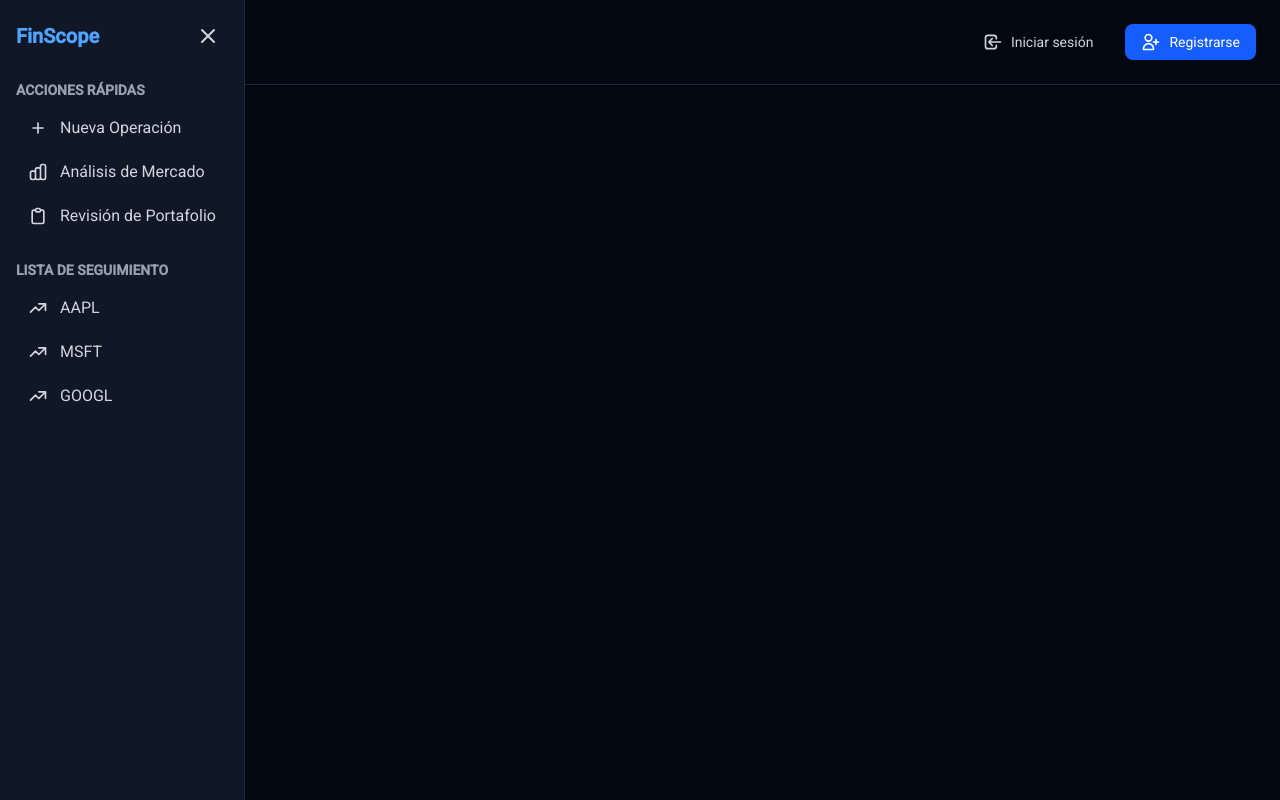
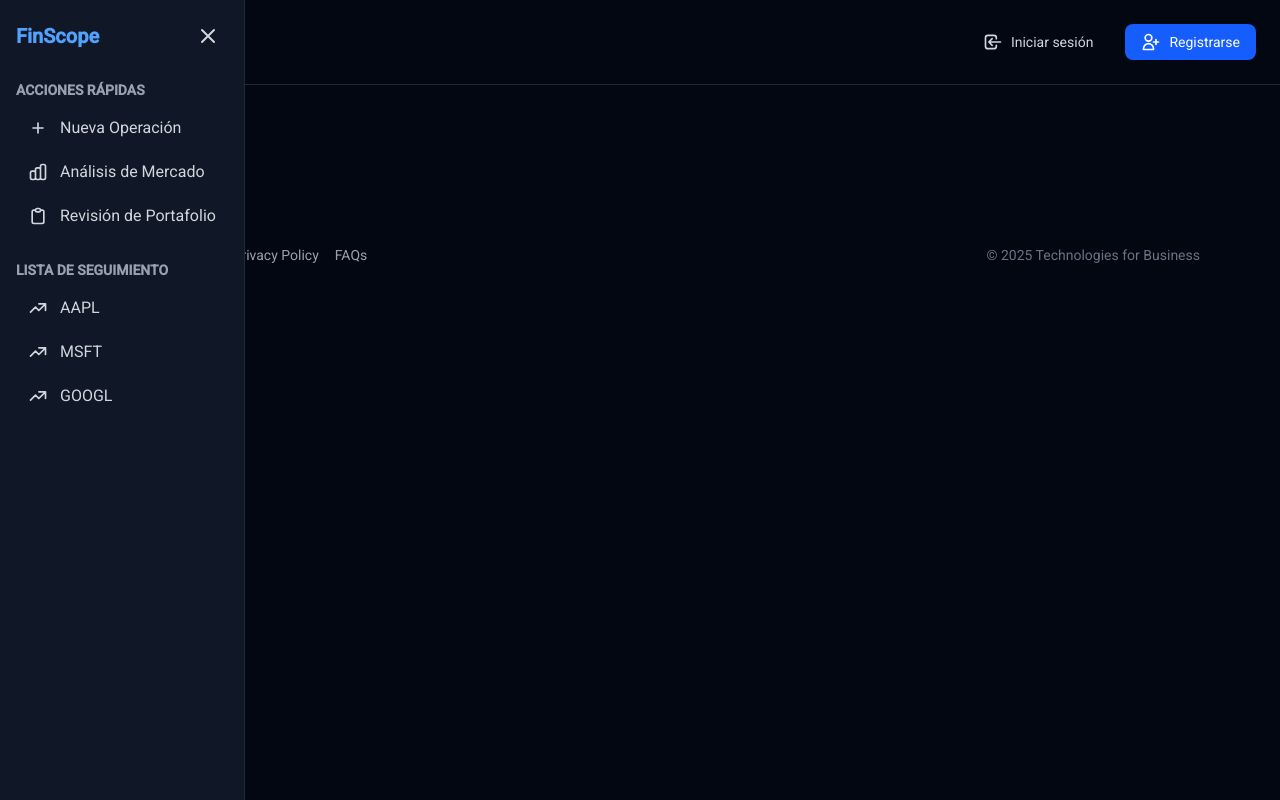
Before and after one commit to TobiasMoreno/fin-scope-front, an Angular app: page / in a window 1280 px wide. Built offline with nearby package versions, Linux system fonts and the light colour scheme.

Commit message:
FEAT: implements the footer to the layout

```diff
--- a/src/app/layout/layout.component.html
+++ b/src/app/layout/layout.component.html
@@ -59,5 +59,6 @@
     <div class="p-6 ">
       <router-outlet></router-outlet>
     </div>
+    <app-footer />
   </main>
 </div>
--- a/src/app/layout/layout.component.ts
+++ b/src/app/layout/layout.component.ts
@@ -1,11 +1,12 @@
 import { Component } from '@angular/core';
 import { RouterLink, RouterOutlet } from '@angular/router';
 import { SidebarComponent } from './sidebar/sidebar.component';
+import { FooterComponent } from "../shared/components/footer/footer.component";
 
 @Component({
   selector: 'app-layout',
   standalone: true,
-  imports: [RouterOutlet, SidebarComponent, RouterLink],
+  imports: [RouterOutlet, SidebarComponent, RouterLink, FooterComponent],
   templateUrl: './layout.component.html',
   styleUrls: ['./layout.component.css'],
 })
--- /dev/null
+++ b/src/app/shared/components/footer/footer.component.html
@@ -0,0 +1,21 @@
+<footer class="bg-gray-950 text-gray-300 py-10">
+  <div class="max-w-6xl mx-auto px-4 flex flex-col md:flex-row justify-between items-center gap-6">
+    <!-- Navegación -->
+    <div class="flex flex-col md:flex-row gap-4 text-sm text-gray-400">
+      <a href="#" class="hover:text-white transition">Terms and Conditions</a>
+      <a href="#" class="hover:text-white transition">Privacy Policy</a>
+      <a href="#" class="hover:text-white transition">FAQs</a>
+    </div>
+
+    <!-- Marca / Copyright -->
+    <div class="text-sm text-gray-500 text-center md:text-right">
+      <a
+        href="https://portfolio-tobias-moreno.netlify.app/"
+        target="_blank"
+        class="hover:text-white transition"
+      >
+        © {{ year }} Technologies for Business
+      </a>
+    </div>
+  </div>
+</footer>
--- /dev/null
+++ b/src/app/shared/components/footer/footer.component.ts
@@ -0,0 +1,12 @@
+import { Component } from '@angular/core';
+import { RouterLink } from '@angular/router';
+
+@Component({
+  selector: 'app-footer',
+  imports: [],
+  templateUrl: './footer.component.html',
+  styleUrl: './footer.component.css'
+})
+export class FooterComponent {
+  year = new Date().getFullYear();
+}
```
Also changed, not shown: src/app/shared/components/footer/footer.component.css (added), 1 other file (tests, documents, lock files or other folders).
